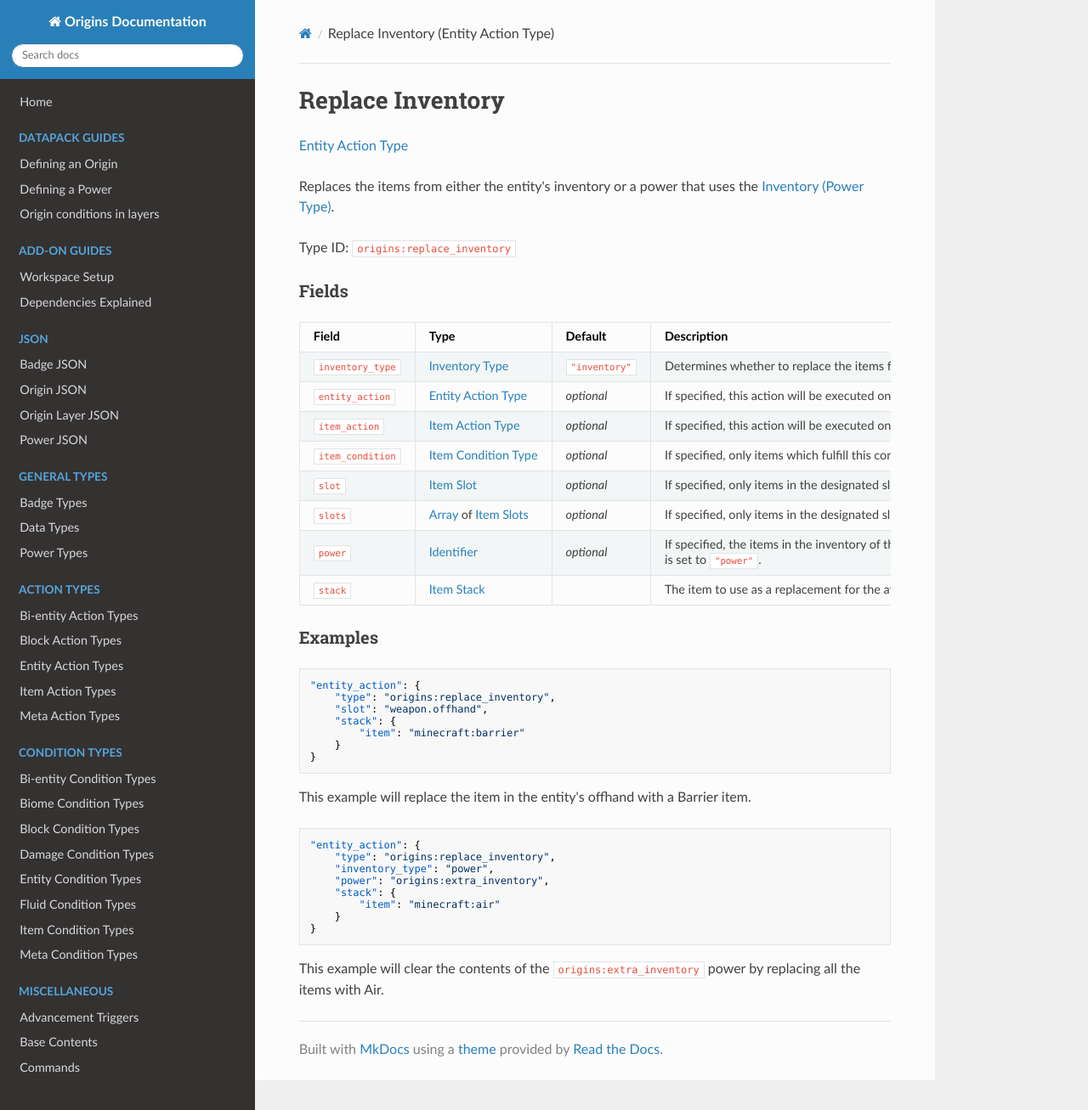
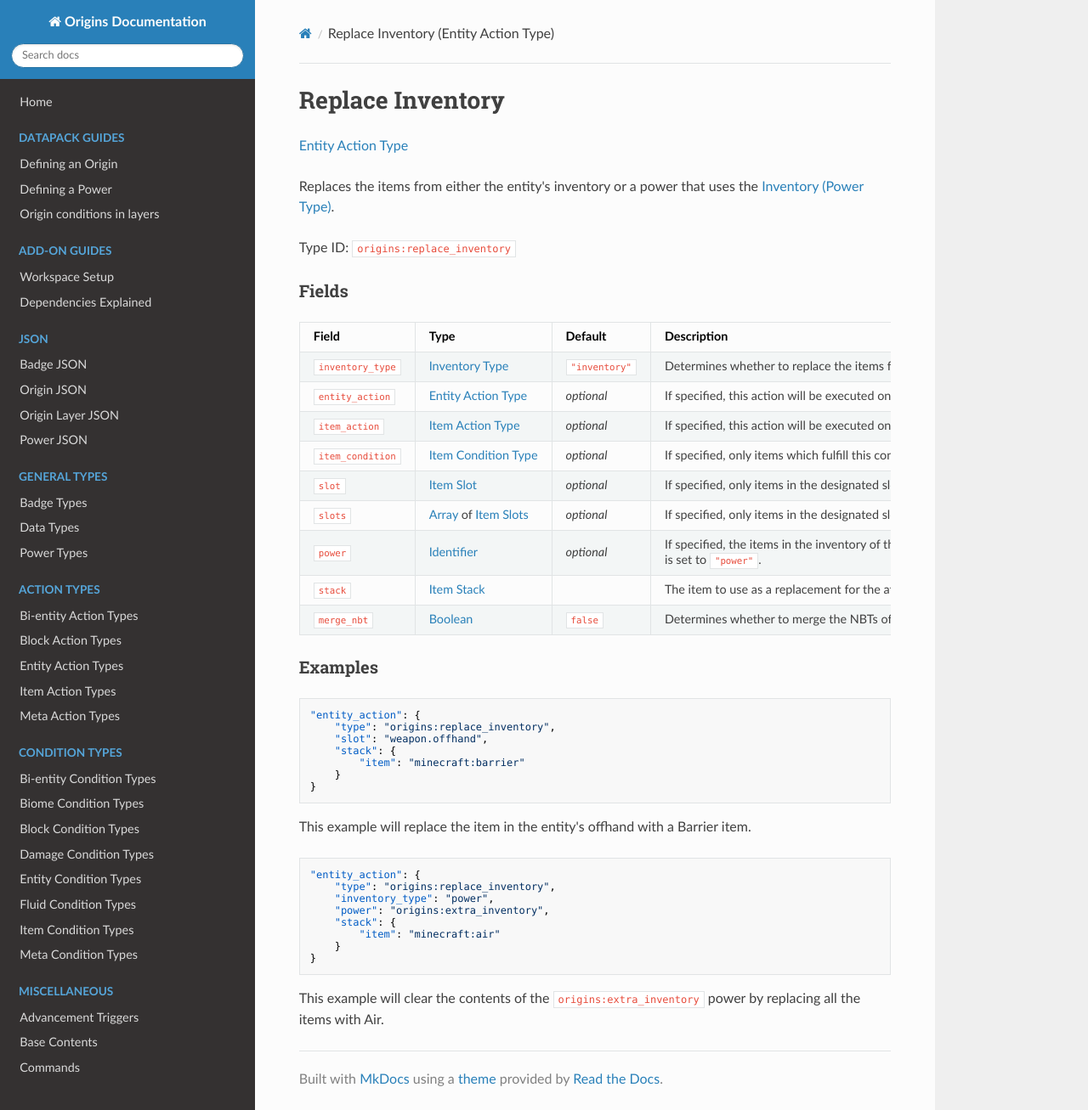
Before and after one commit to apace100/origins-docs, an MkDocs documentation site: the page built from docs/types/entity_action_types/replace_inventory.md, in a window 1280 px wide and 1307 px high. Shown: the whole window at 85% size. Built offline with MkDocs 1.6.1, drawn with Linux system fonts in a browser that asks for light colours; nearby versions of some CDN libraries.

Commit message:
Update `replace_inventory.md` (Entity Action Type) Added `merge_nbt` boolean field to the fields table

```diff
--- a/docs/types/entity_action_types/replace_inventory.md
+++ b/docs/types/entity_action_types/replace_inventory.md
@@ -24,7 +24,7 @@ Field | Type | Default | Description
 `slots` | [Array](../data_types/array.md) of [Item Slots](../data_types/item_slot.md) | _optional_ | If specified, only items in the designated slots will be replaced.
 `power` | [Identifier](../data_types/identifier.md) | _optional_ | If specified, the items in the inventory of this power will be replaced instead of the items in the entity's inventory if `inventory_type` is set to `"power"`.
 `stack` | [Item Stack](../data_types/item_stack.md) | | The item to use as a replacement for the affected items.
-
+`merge_nbt` | [Boolean](../data_types/boolean.md) | `false` | Determines whether to merge the NBTs of the item that will be replaced and the NBTs of the item that will be used as a replacement.
 
 ### Examples
 
```
